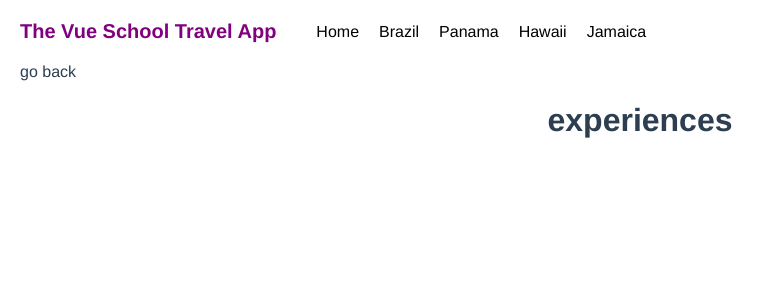
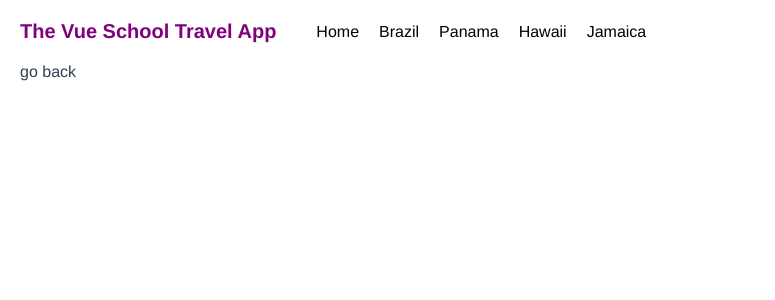
Before and after one commit to debs-obrien/vue-router, a Vue app: page /1/1 in a window 1280 px wide. Shown: the top 300 px of the page, without its empty margins (0-775 px from the left). Built offline with nearby package versions, Linux system fonts and the light colour scheme.

Commit message:
children routes for experience

```diff
--- a/src/pages/Destination.vue
+++ b/src/pages/Destination.vue
@@ -31,6 +31,7 @@
         </div>
       </div>
     </div>
+    <router-view></router-view>
   </div>
 </template>
 <script>
--- a/src/pages/Experience.vue
+++ b/src/pages/Experience.vue
@@ -1,12 +1,10 @@
 <template>
   <div>
-    <GoBack />
-    <h1>experiences</h1>
     <div v-for="destination in destinations" :key="destination.id">
       <div v-if="dest == destination.slug">
         <div v-for="experience in destination.experiences" :key="experience.id">
           <div v-if="exp == experience.slug">
-            <h2>{{ exp.title }}</h2>
+            <h2>{{ experience.title }}</h2>
             <div>
               <div class="experience-details">
                 <img
@@ -23,10 +21,7 @@
   </div>
 </template>
 <script>
-import GoBack from '@/components/GoBack'
-
 export default {
-  components: { GoBack },
   props: ['dest', 'exp'],
 
   data: function() {
--- a/src/router/index.js
+++ b/src/router/index.js
@@ -22,16 +22,18 @@ export default new Router({
       name: 'Destination',
       component: Destination,
       props: true,
-    },
-    {
-      path: '/:dest/:exp',
-      name: 'Experience',
-      component: Experience,
-      props: true,
+      children: [
+        {
+          path: ':exp',
+          name: 'Experience',
+          component: Experience,
+          props: true,
+        },
+      ],
     },
 
     {
-      path: '*',
+      path: '404',
       Name: 'Not Found',
       component: NotFound,
     },
```
